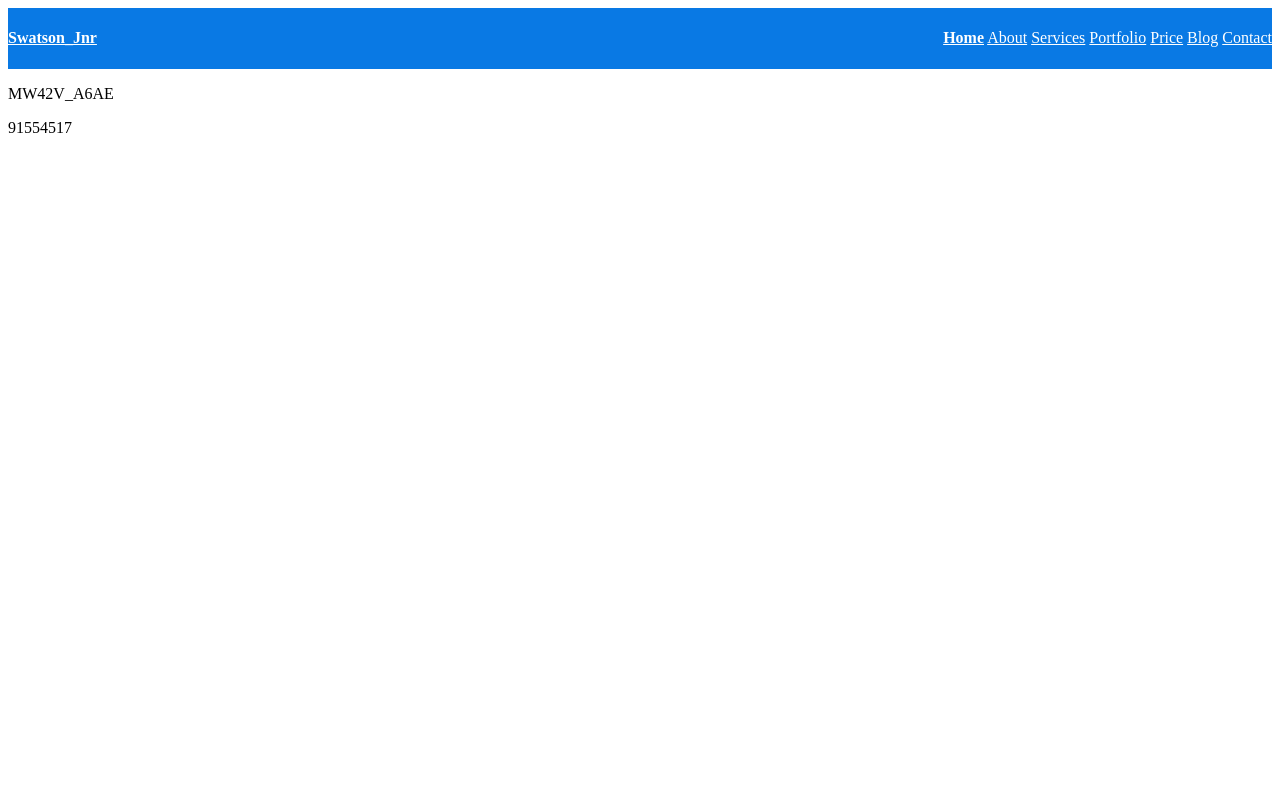
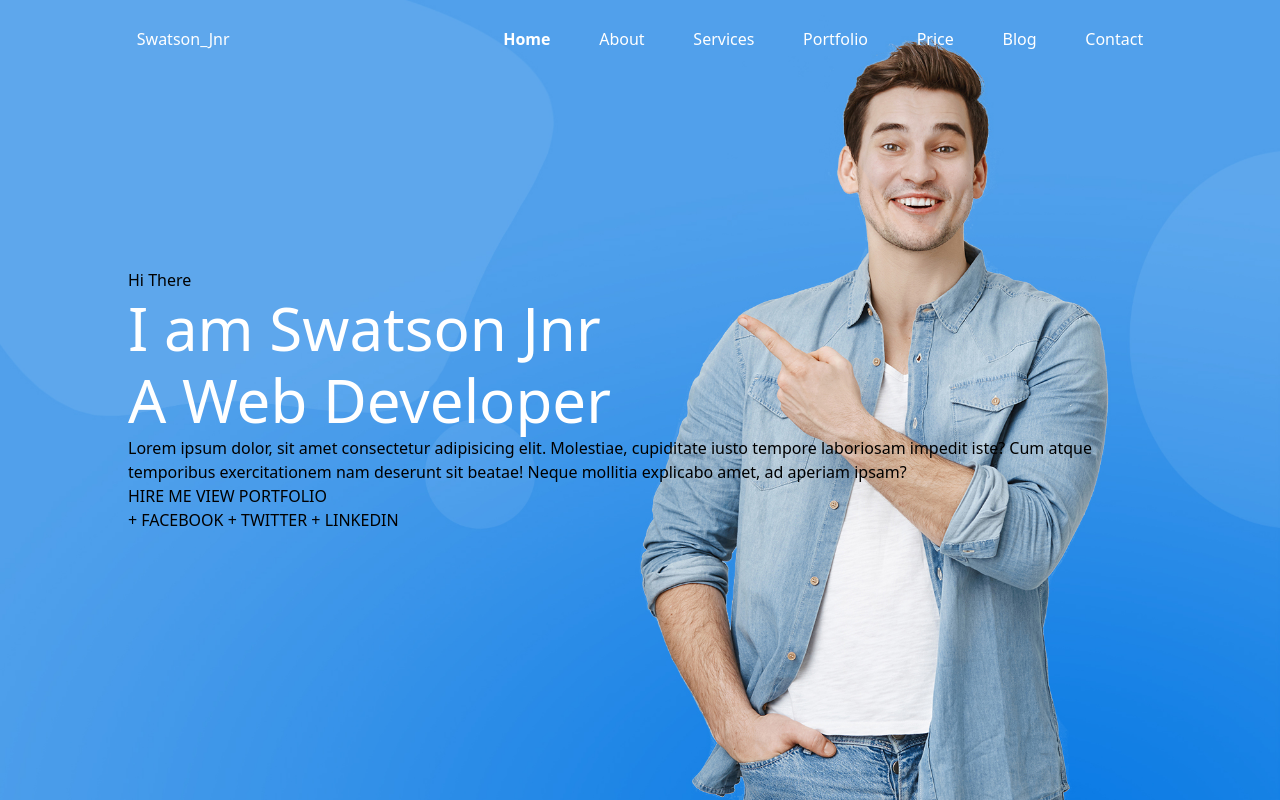
Before and after one commit to Swatson-jnr/portfolio, a plain HTML site: page index.html in a window 1280 px wide. Drawn offline with nearby package versions, Linux system fonts and the light colour scheme.

Commit message:
started the hero section

```diff
--- a/index.html
+++ b/index.html
@@ -5,15 +5,16 @@
     <meta name="viewport" content="width=device-width, initial-scale=1.0" />
     <title>Portfolio</title>
     <link rel="stylesheet" href="styles.css" />
+    <script src="https://cdn.jsdelivr.net/npm/@tailwindcss/browser@4"></script>
   </head>
   <body>
-    <nav class="nav-container">
+    <nav class="">
       <div>
         <a href="#" class="text-white">
           <h4>Swatson_Jnr</h4>
         </a>
       </div>
-      <div>
+      <div class="nav-items">
         <a href="" class="text-bold text-white"><span>Home</span></a>
         <a href="" class="text-white"><span>About</span></a>
         <a href="" class="text-white"><span>Services</span></a>
@@ -23,9 +24,39 @@
         <a href="" class="text-white"><span>Contact</span></a>
       </div>
     </nav>
-    <p>MW42V_A6AE</p>
-    <p>91554517</p>
 
-    <p></p>
+    <section class="hero">
+      <div class="hero-content">
+        <p>Hi There</p>
+        <h1>I am Swatson Jnr</h1>
+        <h1 class="web">A Web Developer</h1>
+        <p>
+          Lorem ipsum dolor, sit amet consectetur adipisicing elit. Molestiae,
+          cupiditate iusto tempore laboriosam impedit iste? Cum atque temporibus
+          exercitationem nam deserunt sit beatae! Neque mollitia explicabo amet,
+          ad aperiam ipsam?
+        </p>
+        <div>
+          <a href="">
+            <button>HIRE ME</button>
+          </a>
+          <a href="">
+            <button>VIEW PORTFOLIO</button>
+          </a>
+        </div>
+
+        <div>
+          <a href="">
+            <span>+ FACEBOOK</span>
+          </a>
+          <a href="">
+            <span>+ TWITTER</span>
+          </a>
+          <a href="">
+            <span>+ LINKEDIN</span>
+          </a>
+        </div>
+      </div>
+    </section>
   </body>
 </html>
--- a/styles.css
+++ b/styles.css
@@ -59,11 +59,38 @@
 } */
 
 nav {
-  background-color: #0979e4;
+  background-color: transparent;
+  display: flex;
+  flex-direction: row;
+  justify-content: space-around;
+  align-items: center;
+  height: 78px;
+  position: fixed;
+  left: 0;
+  right: 0;
+}
+
+.nav-items {
+  width: 50%;
   display: flex;
   flex-direction: row;
   justify-content: space-between;
+}
+
+.hero {
+  background-image: url(./images/asset\ 0.jpeg);
+  width: 100%;
+  height: 100vh;
+  background-size: cover;
+  display: flex;
+  flex-direction: row;
+  justify-content: space-around;
   align-items: center;
+}
+
+.hero-content {
+  width: 80%;
+  margin: auto;
 }
 
 .text-white {
@@ -73,3 +100,14 @@ nav {
 .text-bold {
   font-weight: bold;
 }
+
+.hero-content h1 {
+  font-weight: 400;
+  color: #fff;
+  font-size: 60px;
+  line-height: 1.2;
+}
+
+.hero-content .web{
+  animation: typing;
+}
```
Also changed, not shown: images/asset 0.jpeg (added), images/asset 1.jpeg (added), images/asset 10.jpeg (added), images/asset 11.jpeg (added), images/asset 12.jpeg (added), images/asset 13.jpeg (added), images/asset 14.jpeg (added), images/asset 15.jpeg (added), images/asset 16.jpeg (added), images/asset 17.jpeg (added), images/asset 2.jpeg (added), images/asset 3.jpeg (added), images/asset 4.jpeg (added), images/asset 5.jpeg (added), 4 more files.
